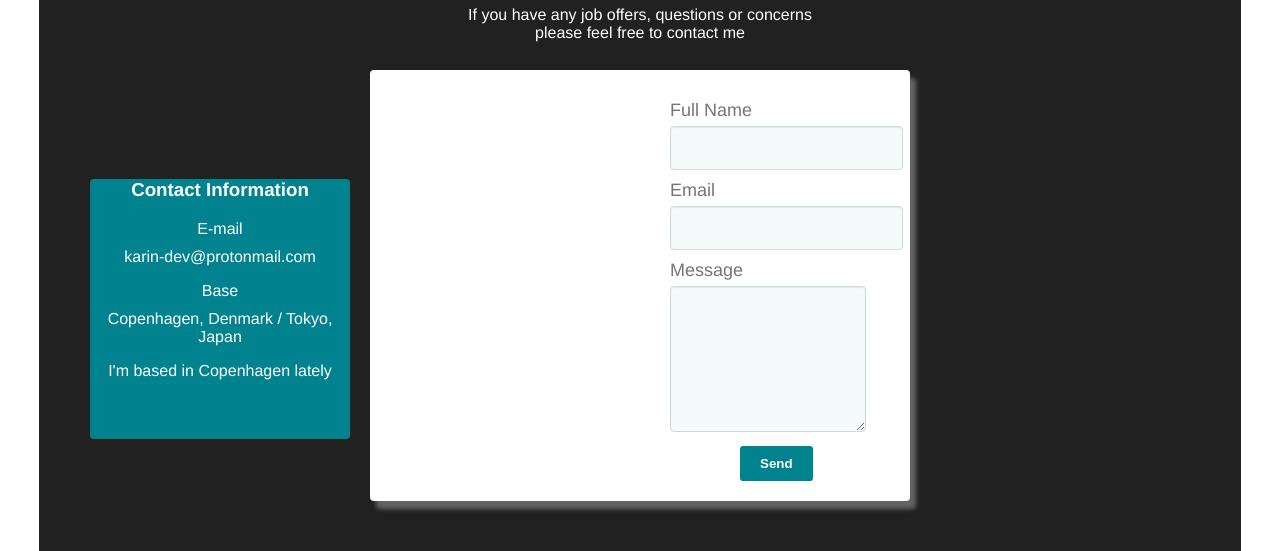
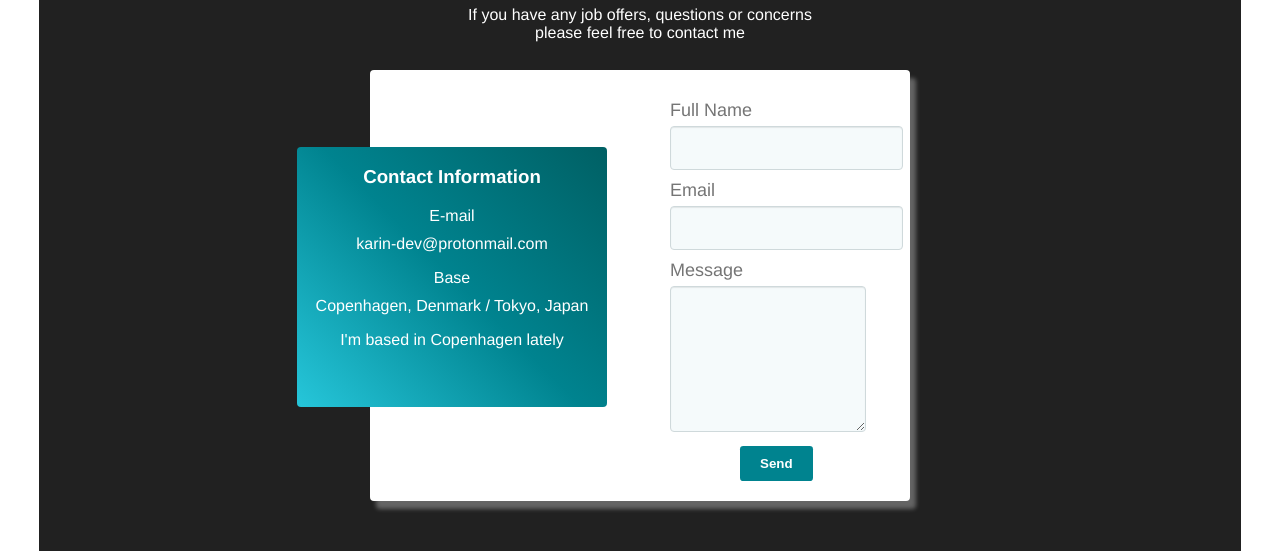
Before and after one commit to Usag1/KarinDev-Portfolio, a Vue app: page /contact in a window 1280 px wide. Shown: the part 152-703 px from the top of the page. Built offline with nearby package versions, Linux system fonts and the light colour scheme.

Commit message:
Contact.vue2

```diff
--- a/src/views/Contact.vue
+++ b/src/views/Contact.vue
@@ -2,16 +2,17 @@
     <div class="contact-content">
         <h2 class="page-title">Contact Me</h2>
         <p>If you have any job offers, questions or concerns<br>please feel free to contact me</p>
+        <div class="container">
             <form class="card">
-            <div class="">
+                <div>
                     <label class="label" for="name">Full Name</label>
                     <input type="text" name="name" id="name" required="">
                 </div>
-            <div class="content">
+                <div>
                     <label class="label" for="email">Email</label>
                     <input type="email" name="email" id="email" required="">
                 </div>
-            <div class="content">
+                <div>
                     <label class="label" for="textarea">Message</label>
                     <textarea class="message" name="textarea" id="textarea" required=""></textarea>
                 </div>
@@ -26,6 +27,7 @@
                     <div>Base</div>
                     <p>Copenhagen, Denmark / Tokyo, Japan</p>
                     <p>I'm based in Copenhagen lately</p>
+            </div>
         </div>
     </div>
 </template>
@@ -45,7 +47,7 @@ p {
     font-size: 1rem;
     margin-top: 10px;
 }
-form {
+.card {
     text-align: left;
     color: #757575;
     font-size: 16px;
@@ -56,11 +58,8 @@ form {
     max-width: 500px;
     background: #fff;
     box-shadow:  6px 8px 4px 0 rgba(255, 255, 255, .3);
+
     }
-.contents {
-    display: flex;
-}
-
 label {
     font-size: 1.125rem;
     margin: 10px 0 5px 280px;
@@ -111,10 +110,15 @@ input[type="submit"]:active {
 .information {
     text-align: center;
     border-radius: 4px;
-    background: #00838F;
+    background-image: linear-gradient(45deg, #26C6DA, #00838F, #006064);
     height: 260px;
-    width: 260px;
-    margin-top: -350px;
+    width: 310px;
+    position: absolute;
+    top: 18%;
+    right: 53%;
     z-index: 2;
 }
+.container {
+    position: relative;
+}
 </style>
```
Lines whose indentation alone changed are shown as unchanged.
